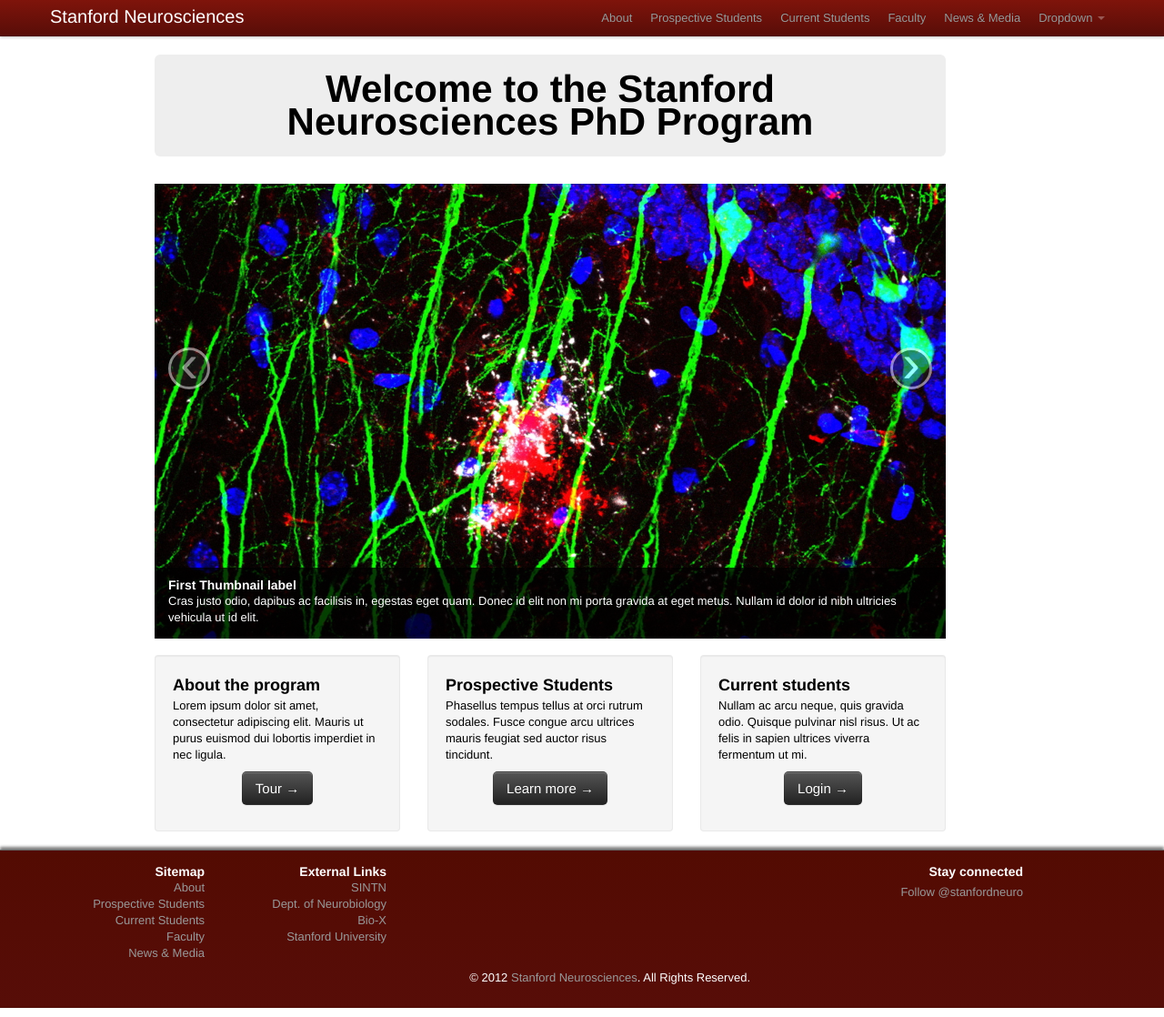
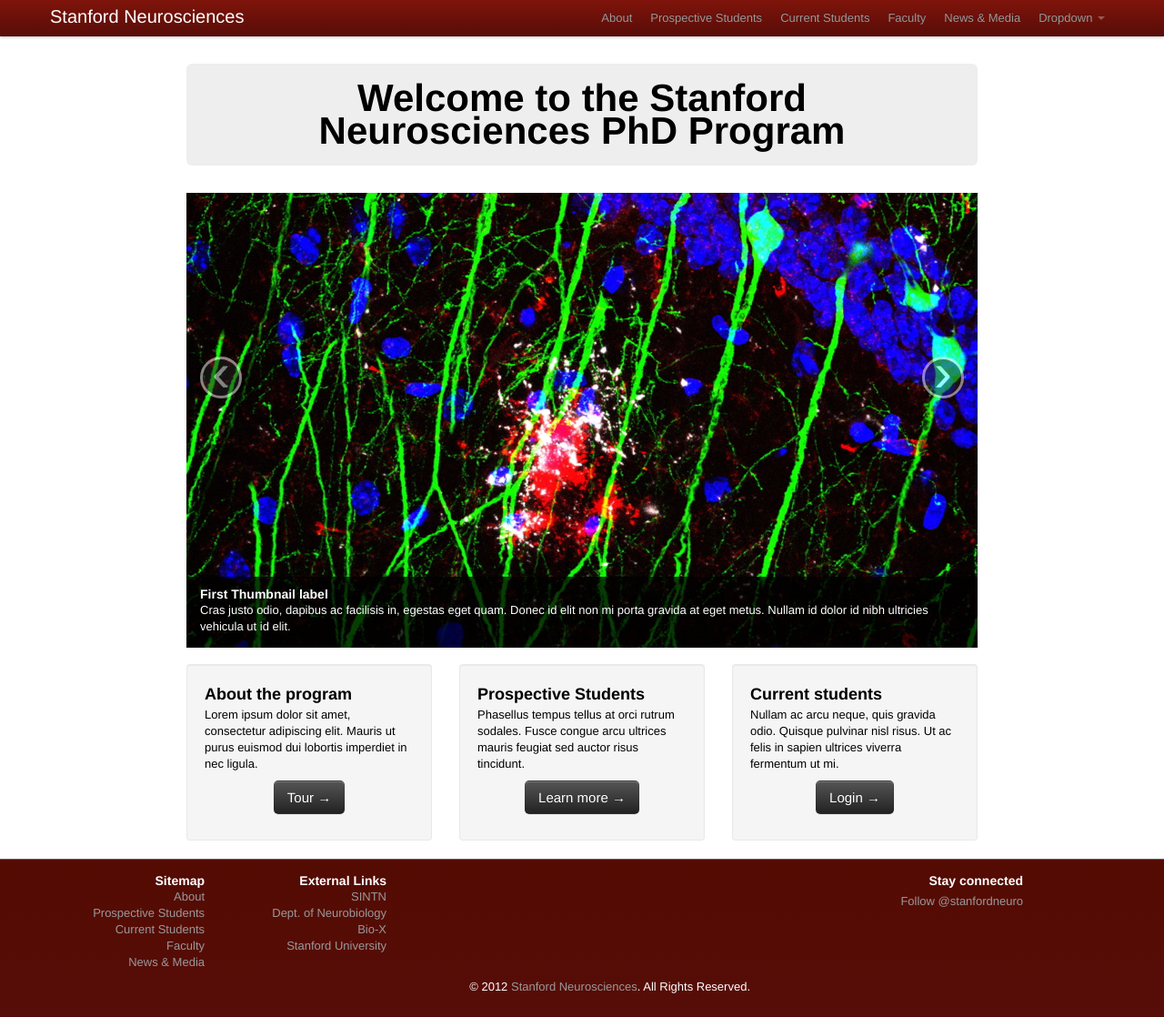
Before and after one commit to etrautmann/stanford_neuro_site, a Django app: page / in a window 1280 px wide. Shown: the whole page at 91% size. Run offline with Django 3.2, Linux system fonts and the light colour scheme; style sheets or scripts are compiled from the project's sources; parts of the project's set-up code (start-up, migrations or seed data) failed here and were passed over; some libraries are stand-ins or nearby versions.

Commit message:
fixed css and base.html

```diff
--- a/main/static/css/custom.less
+++ b/main/static/css/custom.less
@@ -5,6 +5,7 @@
 @grad2: #570D08;
 @grad3: #530B02;
 @white: #FFFFFF;
+@bodybg: #FFF;
 
 /* CSS */
 body {
@@ -19,6 +20,7 @@ body {
   color: @white;
 
   border-top: 1px solid #666;
+  border-bottom: none;
   background-color: #2c2c2c;
   background-image: -moz-linear-gradient(top, @grad3, @grad2);
   background-image: -ms-linear-gradient(top, @grad3, @grad2);
@@ -32,9 +34,12 @@ body {
   -moz-border-radius: 0px;
   border-radius: 0px;
   -webkit-box-shadow: 0 -3px 3px rgba(0, 0, 0, 0.5), inset 0 -1px 0 rgba(0, 0, 0, 0.1);
-  -moz-box-shadow: 0 -1px 3px rgba(0, 0, 0, 0.5), inset 0 -1px 0 rgba(0, 0, 0, 0.1);
+  -moz-box-shadow: 0 -3px 3px rgba(0, 0, 0, 0.5), inset 0 -1px 0 rgba(0, 0, 0, 0.1);
   box-shadow: 0 -3px 3px rgba(0, 0, 0, 0.5), inset 0 -1px 0 rgba(0, 0, 0, 0.1);
 
+  /* position:absolute;
+   bottom:0;
+   width: 100%;*/
 }
 .modal-footer a {
   color: @gray;
@@ -55,6 +60,22 @@ body {
 }
 
 /* Body */
-.container-fluid {
+#body {
   min-height: 500px;
+  height:auto !important;
+  height:500px;
+  position: relative;
+  padding-top: 70px;
+  background: @bodybg;
 }
+
+html, body {
+    margin: 0;
+    padding: 0;
+    height: 100%;
+}
+
+#wrapper {
+    min-height: 100%;
+    background: @grad2;
+}
--- a/main/templates/base.html
+++ b/main/templates/base.html
@@ -36,7 +36,9 @@
 </head>
 
   <body>
+			<div id="wrapper">
 
+		<!-- HEADER -->
     <div class="navbar navbar-fixed-top">
       <div class="navbar-inner">
         <div class="container">
@@ -48,11 +50,11 @@
           <a class="brand" href="/">Stanford Neurosciences</a>
           <div class="nav-collapse">
             <ul class="nav pull-right">
-              <li><a href="about/">About</a></li>
-              <li><a href="prospective_students/">Prospective Students</a></li>
-              <li><a href="current_students/">Current Students</a></li>
-              <li><a href="faculty/">Faculty</a></li>
-              <li><a href="news_media/">News &amp; Media</a></li>
+              <li><a href="/about/">About</a></li>
+              <li><a href="/prospective_students/">Prospective Students</a></li>
+              <li><a href="/current_students/">Current Students</a></li>
+              <li><a href="/faculty/">Faculty</a></li>
+              <li><a href="/news_media/">News &amp; Media</a></li>
 
               <li class="dropdown" id="menu1">
     <a class="dropdown-toggle" data-toggle="dropdown" href="#menu1">
@@ -75,7 +77,9 @@
       </div>
     </div>
 
-    <div class="container-fluid">
+		<!-- BODY -->
+		<div id="body">
+    <div class="container">
       <div class="row">
         {% block fullcontent %}
         <div class="span2 offset1">
@@ -86,7 +90,9 @@
         </div><!--/span-->
         {% endblock %}
       </div><!--/row-->
+	</div>
 
+		<!-- FOOTER -->
       <footer class="modal-footer">
       <div class='container'>
         <div class='row'>
@@ -184,5 +190,6 @@
     <script src="{{ STATIC_URL }}js/bootstrap-carousel.js"></script>
     <script src="{{ STATIC_URL }}js/bootstrap-typeahead.js"></script>
 
+</div> <!-- wrapper -->
   </body>
 </html>
```
